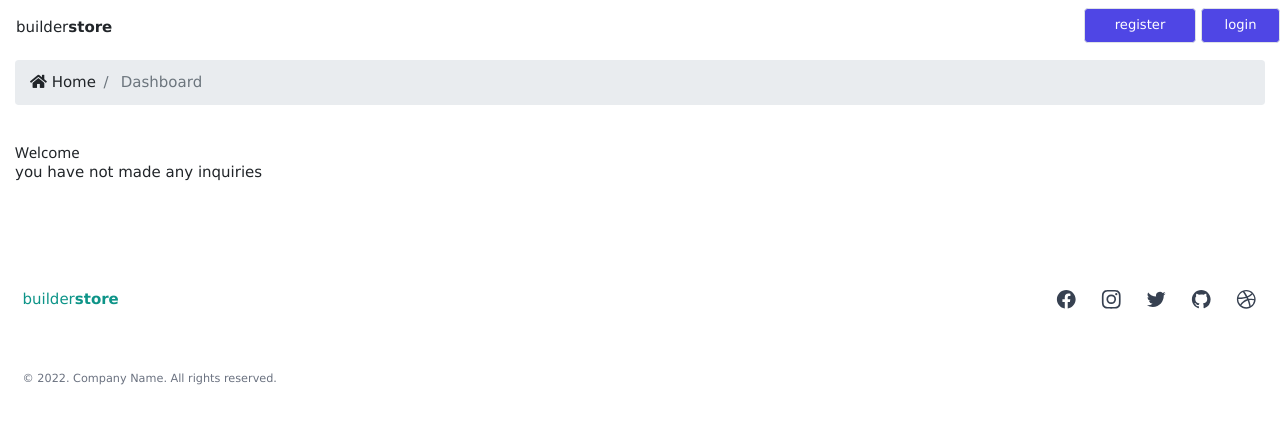
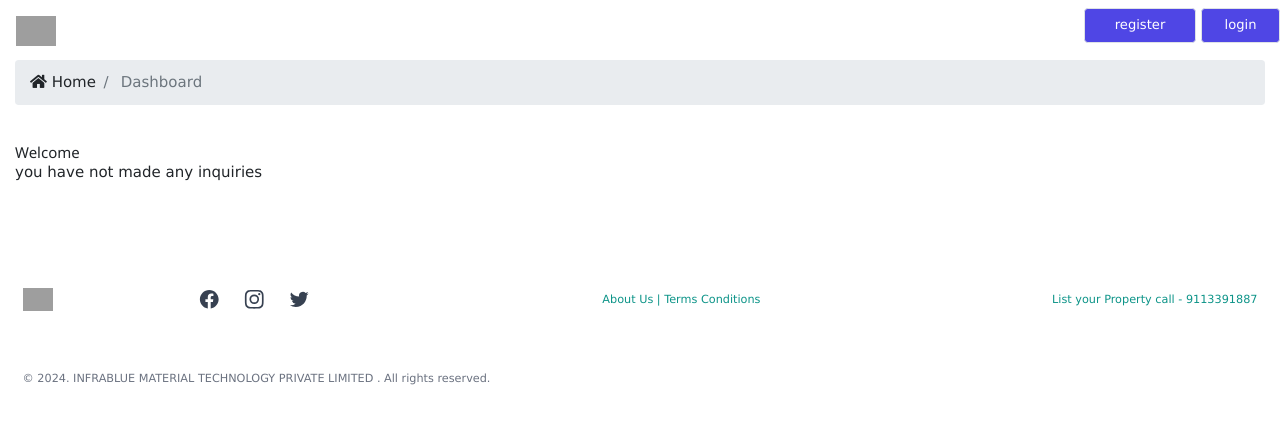
Before and after one commit to errorLAD/homeclub, a Django app: page /accounts/dashboard in a window 1280 px wide. Shown: the top 424 px of the page. Run offline with Django 3.2, Linux system fonts and the light colour scheme; data comes from the database, SQL or seed files in the repository; some libraries are stand-ins or nearby versions; grey boxes are pictures that could not be loaded.

Commit message:
Add files via upload

```diff
--- a/templates/partials/_footer.html
+++ b/templates/partials/_footer.html
@@ -3,9 +3,17 @@
 <footer class="bg-white">
   <div class="mx-auto max-w-screen-xl space-y-8 px-4 py-16 sm:px-6 lg:space-y-16 lg:px-8">
     <div class="sm:flex sm:items-center sm:justify-between">
-      <div class="text-teal-600">
-      builder<strong>store</strong>
+      <div class="text-teal-600 w3-hide-small">
+        <img src="https://i.postimg.cc/ZqbcbBzy/gohardware-14-1-removebg-preview.png" class="h-6" alt="Flowbite Logo" />
+
       </div>
+
+      <!--smalll-->
+
+      <div class="text-gray-900 w3-hide-large w3-hide-medium">
+         <p><small>first</small> <b class="">space.in</b></p>
+      </div>
+
 
       <ul class="mt-8 flex justify-start gap-6 sm:mt-0 sm:justify-end">
         <li>
@@ -63,48 +71,22 @@
           </a>
         </li>
 
-        <li>
-          <a
-            href="/"
-            rel="noreferrer"
-            target="_blank"
-            class="text-gray-700 transition hover:opacity-75"
-          >
-            <span class="sr-only">GitHub</span>
 
-            <svg class="h-6 w-6" fill="currentColor" viewBox="0 0 24 24" aria-hidden="true">
-              <path
-                fill-rule="evenodd"
-                d="M12 2C6.477 2 2 6.484 2 12.017c0 4.425 2.865 8.18 6.839 9.504.5.092.682-.217.682-.483 0-.237-.008-.868-.013-1.703-2.782.605-3.369-1.343-3.369-1.343-.454-1.158-1.11-1.466-1.11-1.466-.908-.62.069-.608.069-.608 1.003.07 1.531 1.032 1.531 1.032.892 1.53 2.341 1.088 2.91.832.092-.647.35-1.088.636-1.338-2.22-.253-4.555-1.113-4.555-4.951 0-1.093.39-1.988 1.029-2.688-.103-.253-.446-1.272.098-2.65 0 0 .84-.27 2.75 1.026A9.564 9.564 0 0112 6.844c.85.004 1.705.115 2.504.337 1.909-1.296 2.747-1.027 2.747-1.027.546 1.379.202 2.398.1 2.651.64.7 1.028 1.595 1.028 2.688 0 3.848-2.339 4.695-4.566 4.943.359.309.678.92.678 1.855 0 1.338-.012 2.419-.012 2.747 0 .268.18.58.688.482A10.019 10.019 0 0022 12.017C22 6.484 17.522 2 12 2z"
-                clip-rule="evenodd"
-              />
-            </svg>
-          </a>
-        </li>
 
-        <li>
-          <a
-            href="/"
-            rel="noreferrer"
-            target="_blank"
-            class="text-gray-700 transition hover:opacity-75"
-          >
-            <span class="sr-only">Dribbble</span>
 
-            <svg class="h-6 w-6" fill="currentColor" viewBox="0 0 24 24" aria-hidden="true">
-              <path
-                fill-rule="evenodd"
-                d="M12 2C6.48 2 2 6.48 2 12s4.48 10 10 10c5.51 0 10-4.48 10-10S17.51 2 12 2zm6.605 4.61a8.502 8.502 0 011.93 5.314c-.281-.054-3.101-.629-5.943-.271-.065-.141-.12-.293-.184-.445a25.416 25.416 0 00-.564-1.236c3.145-1.28 4.577-3.124 4.761-3.362zM12 3.475c2.17 0 4.154.813 5.662 2.148-.152.216-1.443 1.941-4.48 3.08-1.399-2.57-2.95-4.675-3.189-5A8.687 8.687 0 0112 3.475zm-3.633.803a53.896 53.896 0 013.167 4.935c-3.992 1.063-7.517 1.04-7.896 1.04a8.581 8.581 0 014.729-5.975zM3.453 12.01v-.26c.37.01 4.512.065 8.775-1.215.25.477.477.965.694 1.453-.109.033-.228.065-.336.098-4.404 1.42-6.747 5.303-6.942 5.629a8.522 8.522 0 01-2.19-5.705zM12 20.547a8.482 8.482 0 01-5.239-1.8c.152-.315 1.888-3.656 6.703-5.337.022-.01.033-.01.054-.022a35.318 35.318 0 011.823 6.475 8.4 8.4 0 01-3.341.684zm4.761-1.465c-.086-.52-.542-3.015-1.659-6.084 2.679-.423 5.022.271 5.314.369a8.468 8.468 0 01-3.655 5.715z"
-                clip-rule="evenodd"
-              />
-            </svg>
-          </a>
-        </li>
       </ul>
+      <br>
+      <p class="text-xs text-teal-600"><a href="/about">About Us | Terms Conditions</a></p><br>
+      <span class="text-xs text-teal-600 py-1">List your Property  call -  9113391887</span>
     </div>
 
 
 
-    <p class="text-xs text-gray-500">&copy; 2022. Company Name. All rights reserved.</p>
+
+
+
+    <p class="text-xs text-gray-500">
+
+      &copy; 2024. INFRABLUE MATERIAL TECHNOLOGY PRIVATE LIMITED . All rights reserved.</p>
   </div>
 </footer>
--- a/templates/partials/_navbar.html
+++ b/templates/partials/_navbar.html
@@ -11,7 +11,8 @@
 <div class="w3-top mt-2 mp-2">
 	<div class="w3-bar  " id="myNavbar">
 		<a href="#home" class="w3-bar-item ">
-			builder<strong>store</strong>
+			<img src="https://i.postimg.cc/ZqbcbBzy/gohardware-14-1-removebg-preview.png" class="h-8" alt="Flowbite Logo" />
+
 		</a>
 	    <!-- Right-sided navbar links -->
 	  <div class="w3-right w3-hide-small">
```
Also changed, not shown: other parts of templates/partials/_navbar.html (+28 -7 lines).
